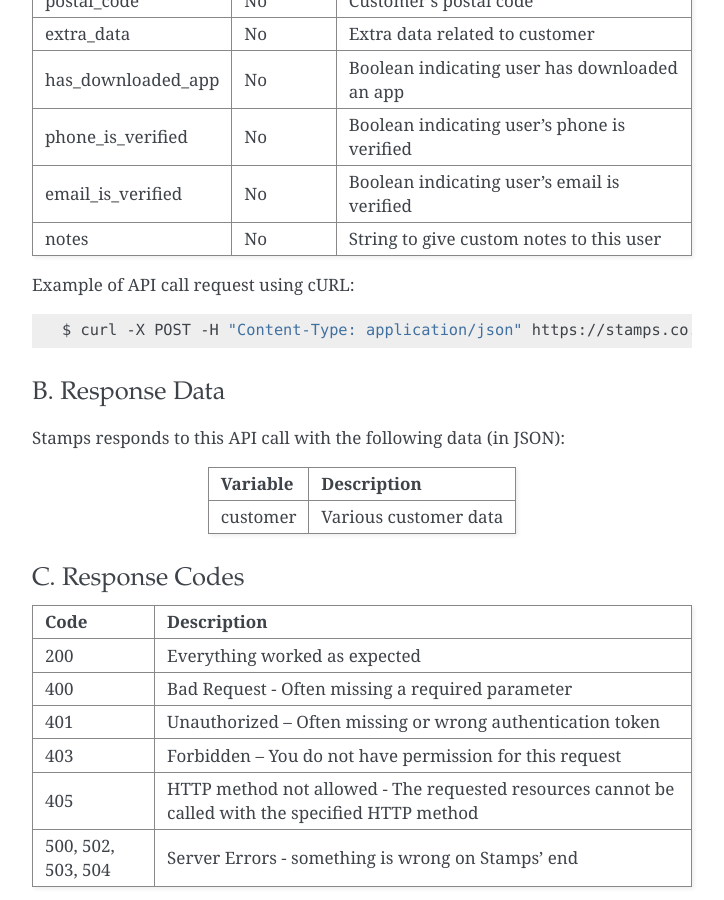
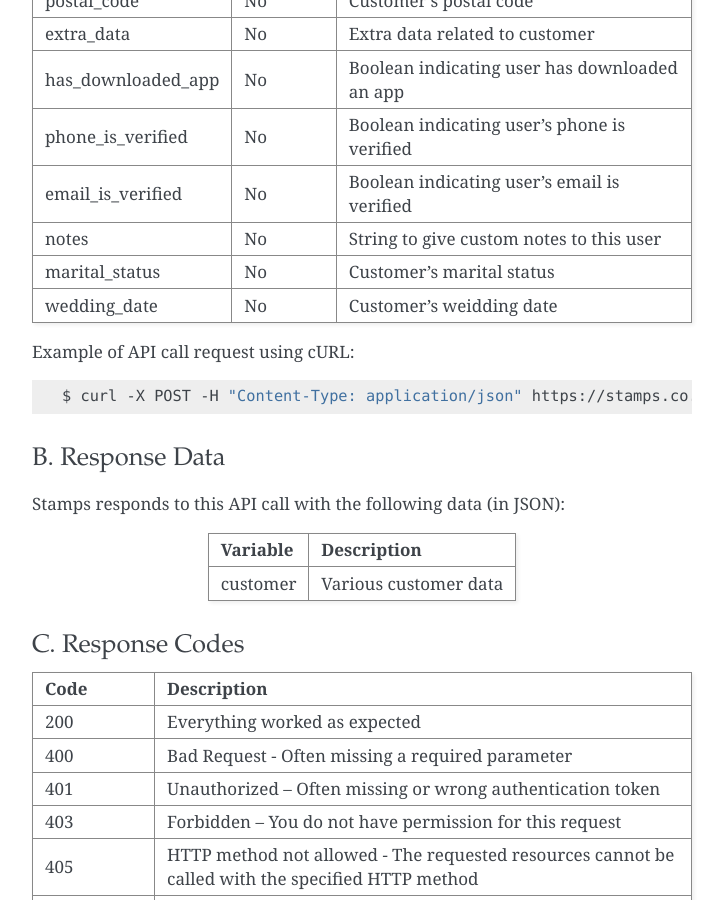
Before and after one commit to ui/stamps-api-docs, a Sphinx documentation site: the page built from source/customer_api.rst, in a window 1280 px wide and 900 px high, scrolled down 8485 px. Shown: the whole window, without its empty margins (388-1112 px from the left). Built offline with Sphinx 7.4.7, drawn with Linux system fonts in a browser that asks for light colours.

Commit message:
Change profile: parameter marital status and wedding date (#96)

```diff
--- a/source/customer_api.rst
+++ b/source/customer_api.rst
@@ -428,6 +428,8 @@ has_downloaded_app   No          Boolean indicating user has downloaded an app
 phone_is_verified    No          Boolean indicating user's phone is verified
 email_is_verified    No          Boolean indicating user's email is verified
 notes                No          String to give custom notes to this user
+marital_status       No          Customer's marital status
+wedding_date         No          Customer's weidding date
 ==================== =========== =========================
 
 Example of API call request using cURL:
```
